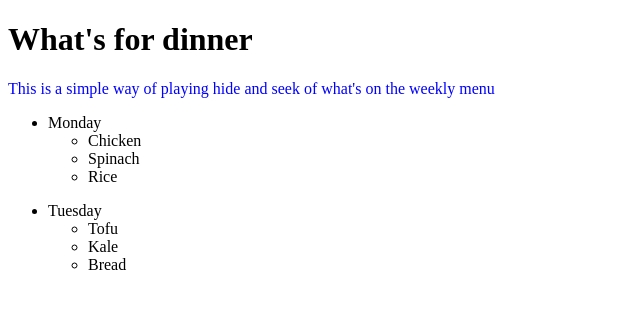
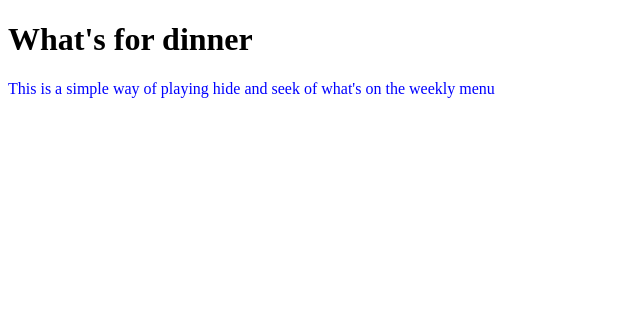
Before and after one commit to sagekreyol/sagekreyol.github.io, a Jekyll site: the page public/3dinner.html, which Jekyll copies as it is, in a window 1280 px wide. Shown: the top 309 px of the page, without its empty margins (0-640 px from the left). Built offline with Jekyll 4.4.1, drawn with Linux system fonts in a browser that asks for light colours.

Commit message:
Update 3dinner.html

```diff
--- a/public/3dinner.html
+++ b/public/3dinner.html
@@ -2,8 +2,8 @@
 <html>
 <head>
 <style>
-li ul {
-    display:none;
+li,ul {
+    display: none;
   }
 
   li : hover > ul {
@@ -34,5 +34,30 @@
   <li>Bread</li>
 </ul>
   </ul>
+    <ul>
+  <li>Wednesday</li>
+ <ul>
+  <li>Tofu</li>
+  <li>Kale</li>
+  <li>Bread</li>
+</ul>
+  </ul>
+<ul>
+  <li>Thursday</li>
+ <ul>
+  <li>Tofu</li>
+  <li>Kale</li>
+  <li>Bread</li>
+</ul>
+  </ul>
+<ul>
+  <li>Friday</li>
+ <ul>
+  <li>Tofu</li>
+  <li>Kale</li>
+  <li>Bread</li>
+</ul>
+  </ul>
+
 </body>
 </html>
```
